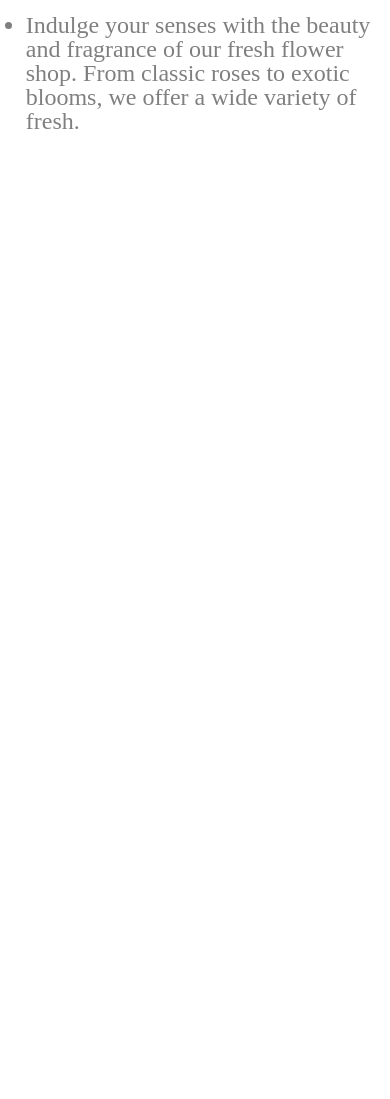
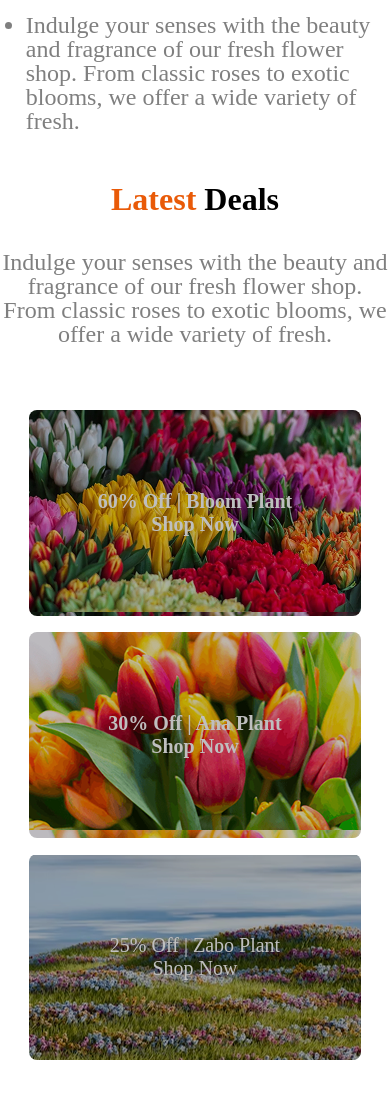
Before and after one commit to HasibulHRony/responsive-flowers-shop, a plain HTML site: page index.html in a window 390 px wide. Shown: the part 3501-4600 px from the top of the page. Before the commit the page ends 3682 px from the top, so only its background shows below. Drawn offline with Linux system fonts and the light colour scheme.

Commit message:
deals section done

```diff
--- a/index.html
+++ b/index.html
@@ -157,6 +157,32 @@
                 </ul>
             </div>
         </section>
+
+        <!-- latest deal section -->
+        <section class="latest-deals">
+            <div class="deal-description">
+                <h2><span class="font-highlight">Latest</span> Deals</h2>
+                <p class="dark-p">Indulge your senses with the beauty and fragrance of our fresh flower shop. From
+                    classic roses to
+                    exotic blooms, we offer a wide variety of fresh.</p>
+            </div>
+            <div class="deals-container">
+                <div class="first-2">
+                    <div id="deal-1">
+                        <p>60% Off | Bloom Plant</p>
+                        <span>Shop Now</span>
+                    </div>
+                    <div id="deal-2">
+                        <p>30% Off | Ana Plant</p>
+                        <span>Shop Now</span>
+                    </div>
+                </div>
+                <div id="deal-3">
+                    <p>25% Off | Zabo Plant</p>
+                    <span>Shop Now</span>
+                </div>
+            </div>
+        </section>
     </main>
     <footer>
 
--- a/styles/style.css
+++ b/styles/style.css
@@ -188,6 +188,82 @@ h1 {
     height: 100%;
 }
 
+
+/* latest deals section styles*/
+.latest-deals {
+    display: flex;
+    flex-direction: column;
+    text-align: center;
+    align-items: center;
+    margin-bottom: 4rem;
+}
+
+.deal-description {
+    margin-bottom: 4rem;
+}
+
+#deal-1 {
+    background-image: url("../assets/deal-bloom.png");
+    font-size: 20px;
+    font-weight: 700;
+    display: flex;
+    flex-direction: column;
+    align-items: center;
+    justify-content: center;
+    text-align: center;
+    color: white;
+    border-radius: 0.5rem;
+    width: 366.22px;
+    height: 206px;
+    filter: brightness(75%);
+}
+
+#deal-2 {
+    background-image: url("../assets/deal-ana.png");
+    font-size: 20px;
+    font-weight: 700;
+    display: flex;
+    flex-direction: column;
+    align-items: center;
+    justify-content: center;
+    text-align: center;
+    color: white;
+    border-radius: 0.5rem;
+    width: 366.22px;
+    height: 206px;
+    filter: brightness(75%);
+}
+
+#deal-3 {
+    background-image: url("../assets/deal-zabo.png");
+    font-size: 40px;
+    font-weight: 700px;
+    display: flex;
+    flex-direction: column;
+    align-items: center;
+    justify-content: center;
+    text-align: center;
+    color: white;
+    border-radius: 0.5rem;
+    width: 753px;
+    height: calc(412px + 2rem);
+    filter: brightness(75%);
+}
+
+.first-2 {
+    display: grid;
+    grid-template-rows: repeat(2, 1fr);
+    gap: 2rem;
+}
+
+.deals-container {
+    display: grid;
+    grid-template-columns: repeat(1, 1fr) 2fr;
+    gap: 2rem;
+}
+
+
+
 /* mobile responsive */
 @media screen and (max-width: 576px) {
 
@@ -260,7 +336,7 @@ h1 {
         margin: 2rem 0;
     }
 
-    .gradient-fig{
+    .gradient-fig {
         width: 95vw;
     }
 
@@ -269,11 +345,44 @@ h1 {
         display: none;
     }
 
-    .lovers-comments{
+    .lovers-comments {
         max-width: 95vw;
     }
 
     .lovers-comments>ul {
         padding-left: 1rem;
     }
+
+    /* latest deal section */
+    .deal-description>h2{
+        font-size: 2rem;
+        text-align: center;
+        margin-bottom: 2rem;
+    }
+    .deal-description>p{
+        text-align: center;
+    }
+    .first-2{
+        gap: 1rem;
+        align-content: center;
+    }
+    .deals-container {
+        grid-template-columns: repeat(1, 1fr);
+        gap: 1rem;
+        align-content: center;
+    }
+
+    #deal-1,
+    #deal-2,
+    #deal-3 {
+        font-size: 20px;
+        width: 85vw;
+        height: 206px;
+    }
+
+    #deal-1>img,
+    #deal-2>img,
+    #deal-3>img{
+        width: 100%;
+    }
 }
```
